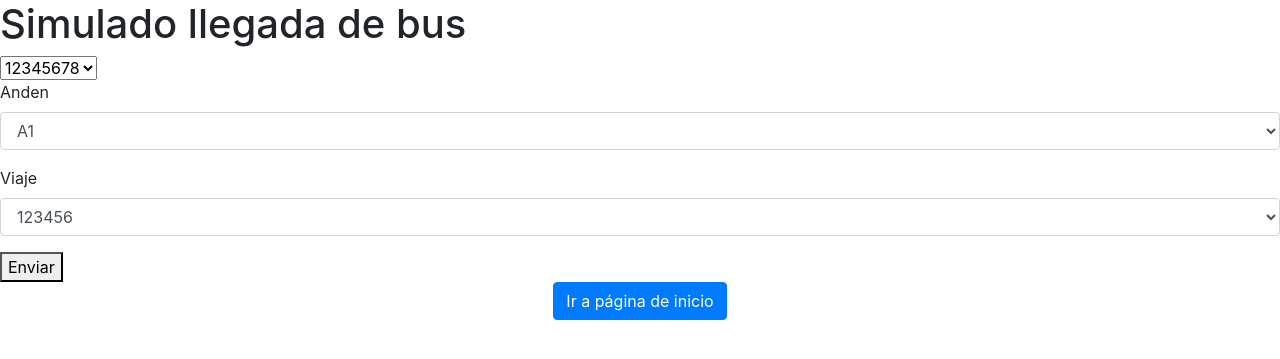
After one commit to IanDiazBriones/Incluyeme-, a Django app: page /user/Llegada/ in a window 1280 px wide. The commit adds this page. Shown: the top 359 px of the page. Run offline with Django 3.2, Linux system fonts and the light colour scheme; data comes from the database, SQL or seed files in the repository; both versions use the stored data as it was after the commit; parts of the project's set-up code (start-up, migrations or seed data) failed here and were passed over; some libraries are stand-ins or nearby versions.

Commit message:
Terminar Ultimas Historias usu

```diff
--- a/subasta/urls.py
+++ b/subasta/urls.py
@@ -1,6 +1,6 @@
 from . import views
 from django.urls import path, include # new
-from .views import MSGnotificacionPago
+from .views import MSGnotificacionPago, MSGnotificacionPerdida
 urlpatterns = [
 	path('listar', views.ListarSubasta, name='ListarSubasta'),
 	path('Detalle/<int:pk>/', views.SubastaDetalle, name='DetalleSubasta'),
--- /dev/null
+++ b/templates/users/Localizacion_bus.html
@@ -0,0 +1,64 @@
+{% block content %}
+{% load i18n %}
+{% load crispy_forms_tags %}
+<meta charset="utf-8">
+<meta name="viewport" content="width=device-width, initial-scale=1, shrink-to-fit=no">
+<link rel="stylesheet" href="https://stackpath.bootstrapcdn.com/bootstrap/4.1.3/css/bootstrap.min.css" integrity="sha384-MCw98/SFnGE8fJT3GXwEOngsV7Zt27NXFoaoApmYm81iuXoPkFOJwJ8ERdknLPMO" crossorigin="anonymous">
+
+
+
+<h1>     Simulado llegada de bus </h1>
+
+
+<select id='scripts' name="Patente">
+
+    {% if buses %}
+    {% for bus in buses %}
+    <option>{{ bus.Patente }}</option>
+    {% endfor %}
+    {% else %}
+    <h4> {% trans "No hay patentes registradas" %} </h4>
+    {% endif %}
+
+</select>
+
+<div class="form-group">
+    <label for="exampleFormControlSelect1">Anden</label>
+    <select class="form-control" id="Anden">
+      <option value="A1">A1</option>
+      <option value="A2">A2</option>
+      <option value="A3">A3</option>
+      <option value="A4">A4</option>
+      <option value="A5">A5</option>
+  </select>
+</div>
+
+<div class="form-group">
+    <label for="exampleFormControlSelect1">Viaje</label>
+    <select class="form-control" id="Viaje">
+        {% for Pasaje in Pasajes %}
+        <option value="{{ Pasaje.pk }}">{{ Pasaje.Codigo }}</option>
+        {% endfor %}
+  </select>
+</div>
+
+<button onclick = "Funcion()"> Enviar </button>
+<script>
+    function Funcion(){
+        var sel = document.getElementById('scripts').value;
+        //sel tiene el valor que puso el usuario
+        //ahora hay que enviar la notificacion a todos los que tengan
+        //pasaje con esa patente
+        window.open("http://127.0.0.1:8000/user/notificacionLlegada/"+document.getElementById('scripts').value+"/"+document.getElementById('Anden').value+"/"+document.getElementById('Viaje').value)
+    }
+</script>
+
+<div class="row justify-content-center">
+ <div>
+    <h1 align="center">
+        <td class="text-center"><a class="btn btn-primary btn-block" href="{% url 'index' %}" role="button">{% trans "Ir a página de inicio" %}</a></td>
+    </h1>
+</div>
+</div>
+
+{% endblock %}
--- a/users/urls.py
+++ b/users/urls.py
@@ -14,6 +14,9 @@ urlpatterns = [
 	path('retraso',views.ListarPatente, name='retrasobus'),
 	path('notificacion/<slug:elem>', views.notificacion, name='notificacion'),
 	path('PeorValoracion/', views.PeoresValoraciones, name='PeoresValoraciones'),
+	path('Llegada/', views.ListarPatentes, name='Llegada'),
+	path('notificacionLlegada/<slug:PatBus>/<slug:Anden>/<slug:Viaje>', views.notificacionLlegada, name='NotificacionLlegada'),
+	path('Discapacitados/', views.Discapacitados, name='Discapacitados'),
 ]
 
 
--- a/users/views.py
+++ b/users/views.py
@@ -9,6 +9,7 @@ from datetime import date
 from datetime import datetime, timedelta
 from twilio.rest import Client
 import smtplib
+from django.shortcuts import redirect
 
 class SignUp(generic.CreateView):
     form_class = CustomUserCreationForm
@@ -31,6 +32,13 @@ def ListarPatente(request):
     bus = Bus.objects.all()
     context = {'buses': bus}
     return render(request, 'users/retraso_bus.html', context)
+
+def ListarPatentes(request):
+    bus = Bus.objects.all()
+    Pasajes= Pasaje.objects.all()
+    context = {'buses': bus,
+               'Pasajes': Pasajes}
+    return render(request, 'users/Localizacion_bus.html', context)
 
 def Valoraciones_a(request):
 	Pasajes= Pasaje.objects.all()
@@ -56,6 +64,9 @@ def mostrarProtocolo(request):
 
 def mostrarImagenProtocolo(request):
     return render(request, 'users/imagen_protocolo.html')
+
+def Discapacitados(request):
+    return render(request, 'users/imagen_Discapacitados.html')
 
 def CreateQRCode(request, IdentificadorPas, IdentificadorUsu):
     Pasajes= Pasaje.objects.get(pk = IdentificadorPas)
@@ -201,3 +212,39 @@ def notificacion(request,elem):
             body=("Hemos percibido un retraso por parte del conductor del bus: "+var.PatenteBus.Patente))
 
             print(message.sid)
+
+
+def notificacionLlegada(request,PatBus,Anden,Viaje):
+    # Traer los objetos pasajes de la BD
+    Pasajes = Pasaje.objects.all()
+    for var in Pasajes:
+      if var.PatenteBus.Patente == str(PatBus):
+        Remitente = 'milos.incluyeme@gmail.com'
+        Destinatario = var.Dueño.email
+        Pass = 'incluyeme123'
+
+        message = ("El bus de su viaje se encuentra en el anden : "+Anden)
+        subject = 'Llegada Bus'
+        message = 'Subject: {}\n\n{}'.format(subject, message)
+
+        server = smtplib.SMTP('smtp.gmail.com', 587)
+        server.starttls()
+        server.login(Remitente, Pass)
+        server.sendmail(Remitente, Destinatario, message)
+        server.quit()
+        print(var.Dueño.email)
+        #-------------------------------------------
+        #Codigo del envio del sms
+
+        print("Codigo Pasaje = " + str(var.Codigo))
+        account_sid = "ACb8609460a3a4d8621beba519f081a23b"
+        auth_token = "d39131e76c3d581954efbc1e8711e1dc"
+        client = Client(account_sid, auth_token)
+
+        message = client.messages.create(
+          to=str("+56971886277"),
+          from_="+13345106427",
+          body=("El bus de su viaje se encuentra en el anden : "+Anden))
+
+        print(message.sid)
+    return redirect('/user/Llegada')
```
Also changed, not shown: templates/users/imagen_Discapacitados.html (added, +41 -0 lines), templates/users/protocolo.html (+15 -0 lines), db.sqlite3.
